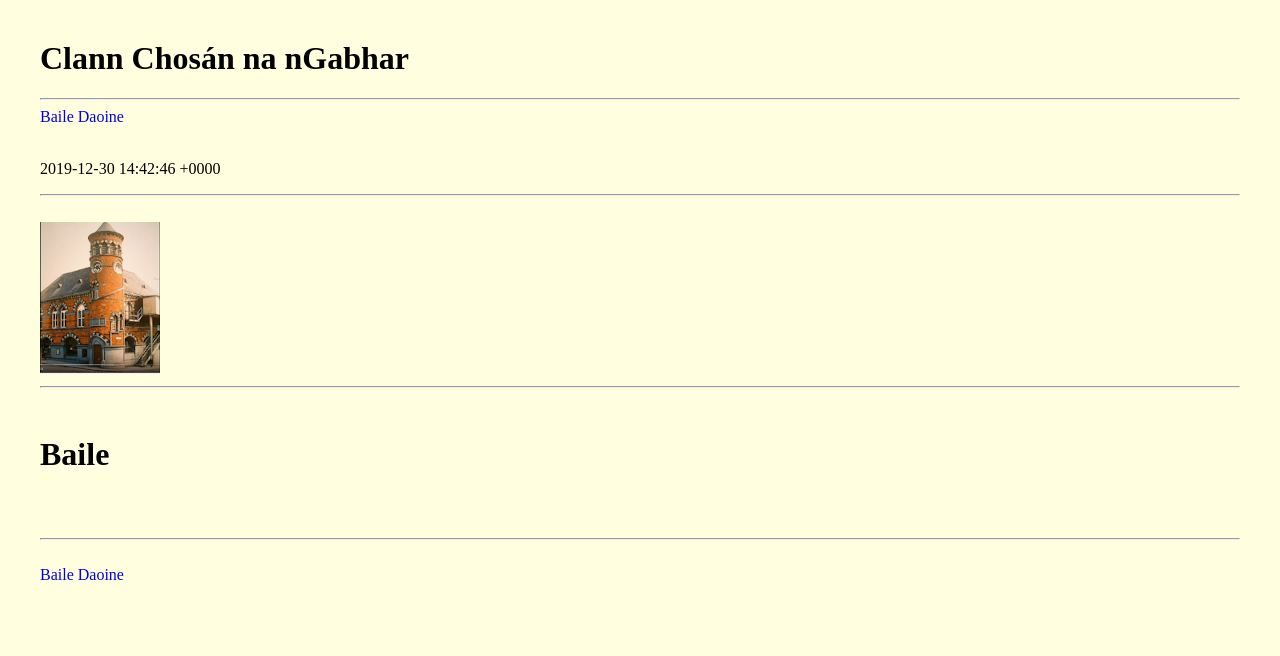
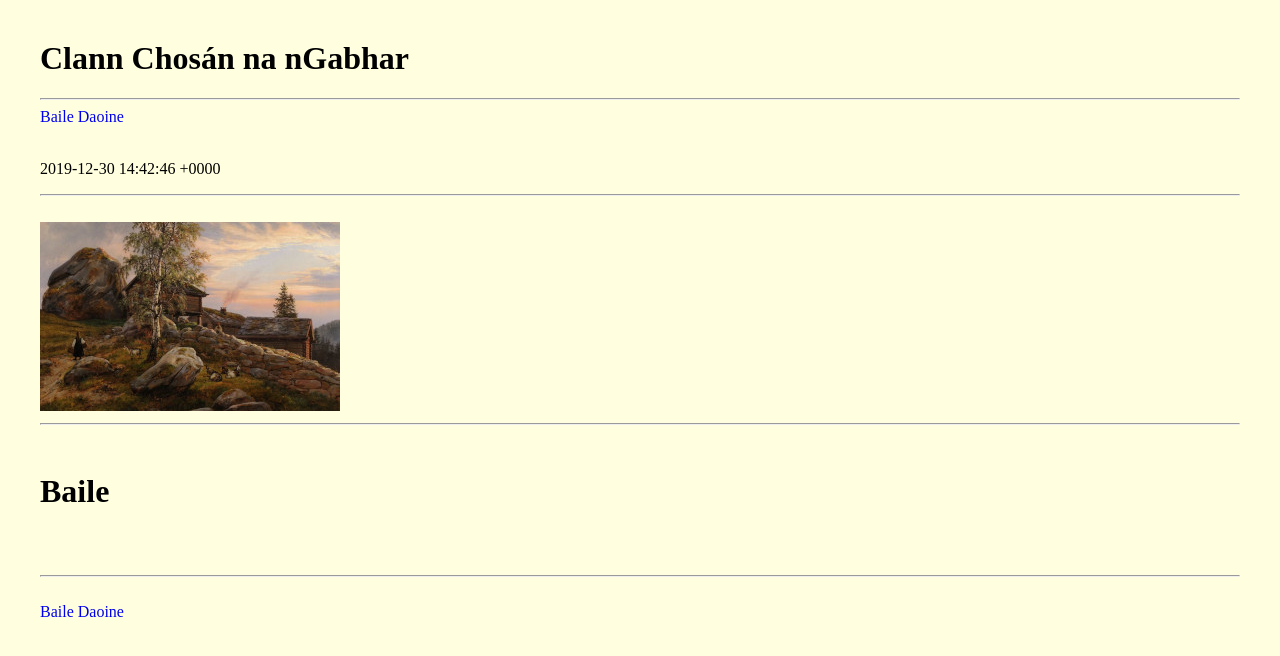
Before and after one commit to pmcu/clann, a Jekyll site: the page built from index.html, in a window 1280 px wide. Shown: the top 656 px of the page. Built offline with Jekyll 4.4.1, drawn with Linux system fonts in a browser that asks for light colours.

Commit message:
gabhar head

```diff
--- /dev/null
+++ b/_includes/gabhar-2.html
@@ -0,0 +1,2 @@
+<br>
+<img src ="{{'/img/cnoc-gabhar-bg.jpg'| relative_url}}">
--- a/_layouts/default.html
+++ b/_layouts/default.html
@@ -12,7 +12,7 @@
    <br>
    <p>{{site.time}}</p>
    <hr>
- {% include mhouse.html  %}
+ {% include gabhar-2.html  %}
 <br><hr><br>
     {{ content }}
     <hr>
```
Also changed, not shown: img/cnoc-gabhar-bg.jpg (added).
